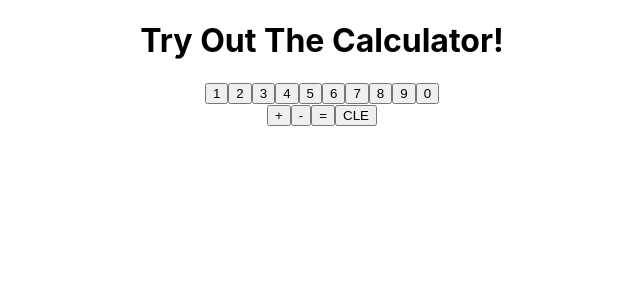
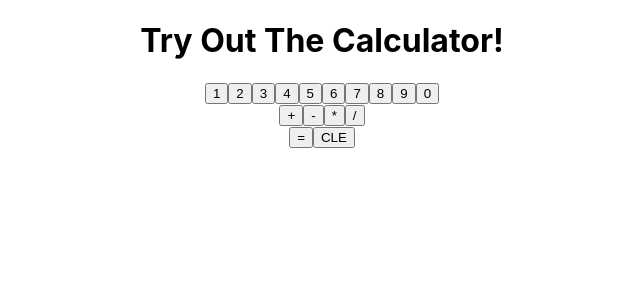
Before and after one commit to ISANCEHZ1994/React_Calculator, a React (Create React App) app: page / in a window 1280 px wide. Shown: the top 300 px of the page, without its empty margins (318-958 px from the left). Built offline with nearby package versions, Linux system fonts and the light colour scheme.

Commit message:
created Keypad and Result component - with Functionality

```diff
--- a/src/Calculator.js
+++ b/src/Calculator.js
@@ -1,31 +1,36 @@
 import React from 'react';
+import Result from './Result'
+import Keypad from './Keypad';
 
 export default class Calculator extends React.Component{
 
     state={
         val: '',
-        sign: '',
-        val2: '',
     };
 
-    clickingNumbers = (num) => {
+    pressingButtons = (buttonName) => {
+        if(buttonName === '='){
+            this.calculate()
+        }else{
         this.setState({
-            val: this.state.val + num
+            val: this.state.val + buttonName
+        })
+    }
+    };
+
+    calculate = () => {
+
+        const calculated = this.state.val
+
+        this.setState({
+            val: eval(calculated)
         })
     };
-
-    equationSign = (eq) => {
-        this.setState({
-            sign: eq
-        })
-    }
 
 
     clearHandler = () => {
         this.setState({
-            val: '',
-            sign: '',
-            val2: ''
+            val: ''
         })
     };
 
@@ -35,24 +40,16 @@ export default class Calculator extends React.Component{
         return(
             <div style={{textAlign: 'center'}}>
 
-                <button name='1' onClick={(e) => this.clickingNumbers(e.target.name)}> 1 </button>
-                <button name='2' onClick={(e) => this.clickingNumbers(e.target.name)}> 2 </button>
-                <button name='3' onClick={(e) => this.clickingNumbers(e.target.name)}> 3 </button>
-                <button name='4' onClick={(e) => this.clickingNumbers(e.target.name)}> 4 </button>
-                <button name='5' onClick={(e) => this.clickingNumbers(e.target.name)}> 5 </button>
-                <button name='6' onClick={(e) => this.clickingNumbers(e.target.name)}> 6 </button>
-                <button name='7' onClick={(e) => this.clickingNumbers(e.target.name)}> 7 </button>
-                <button name='8' onClick={(e) => this.clickingNumbers(e.target.name)}> 8 </button>
-                <button name='9' onClick={(e) => this.clickingNumbers(e.target.name)}> 9 </button>
-                <button name='0' onClick={(e) => this.clickingNumbers(e.target.name)}> 0 </button>
-                <br></br>
+                <Result
+                val={this.state.val}
+                />
 
-                <button name='+' onClick={(e) => this.equationSign(e.target.name)}> + </button>
-                <button name='-' onClick={(e) => this.equationSign(e.target.name)}> - </button>
-                <button name='='> = </button>
-                <button onClick={() => this.clearHandler()}> CLE </button>
+                <Keypad
+                pressingButtons={this.pressingButtons}
+                equationSign={this.equationSign}
+                clearHandler={this.clearHandler}
+                />
 
-    <h1> {this.state.val} {this.state.sign}</h1>
 
             </div>
         )
--- /dev/null
+++ b/src/Keypad.js
@@ -0,0 +1,36 @@
+import React from 'react';
+
+export default class Keypad extends React.Component{
+
+    buttonPressed = (e) => {
+        this.props.pressingButtons(e.target.name)
+        // console.log(e.target.name)
+    };
+
+    render(){
+
+        return(
+            <div>
+                 <button name='1' onClick={this.buttonPressed}> 1 </button>
+                <button name='2' onClick={this.buttonPressed}> 2 </button>
+                <button name='3' onClick={this.buttonPressed}> 3 </button>
+                <button name='4' onClick={this.buttonPressed}> 4 </button>
+                <button name='5' onClick={this.buttonPressed}> 5 </button>
+                <button name='6' onClick={this.buttonPressed}> 6 </button>
+                <button name='7' onClick={this.buttonPressed}> 7 </button>
+                <button name='8' onClick={this.buttonPressed}> 8 </button>
+                <button name='9' onClick={this.buttonPressed}> 9 </button>
+                <button name='0' onClick={this.buttonPressed}> 0 </button>
+                <br></br>
+
+                <button name='+' onClick={this.buttonPressed}> + </button>
+                <button name='-' onClick={this.buttonPressed}> - </button>
+                <button name ='*' onClick={this.buttonPressed}> * </button>
+                <button name='/' onClick={this.buttonPressed}> / </button>
+                <br></br>
+                <button name='=' onClick={this.buttonPressed}> = </button>
+                <button onClick={() => this.props.clearHandler()}> CLE </button>
+            </div>
+        )
+    }
+};
--- /dev/null
+++ b/src/Result.js
@@ -0,0 +1,14 @@
+import React from 'react';
+
+
+export default class Result extends React.Component{
+
+    render(){
+        return(<div>
+
+            <h1> {this.props.val}</h1>
+
+            </div>)
+    };
+
+};
```
